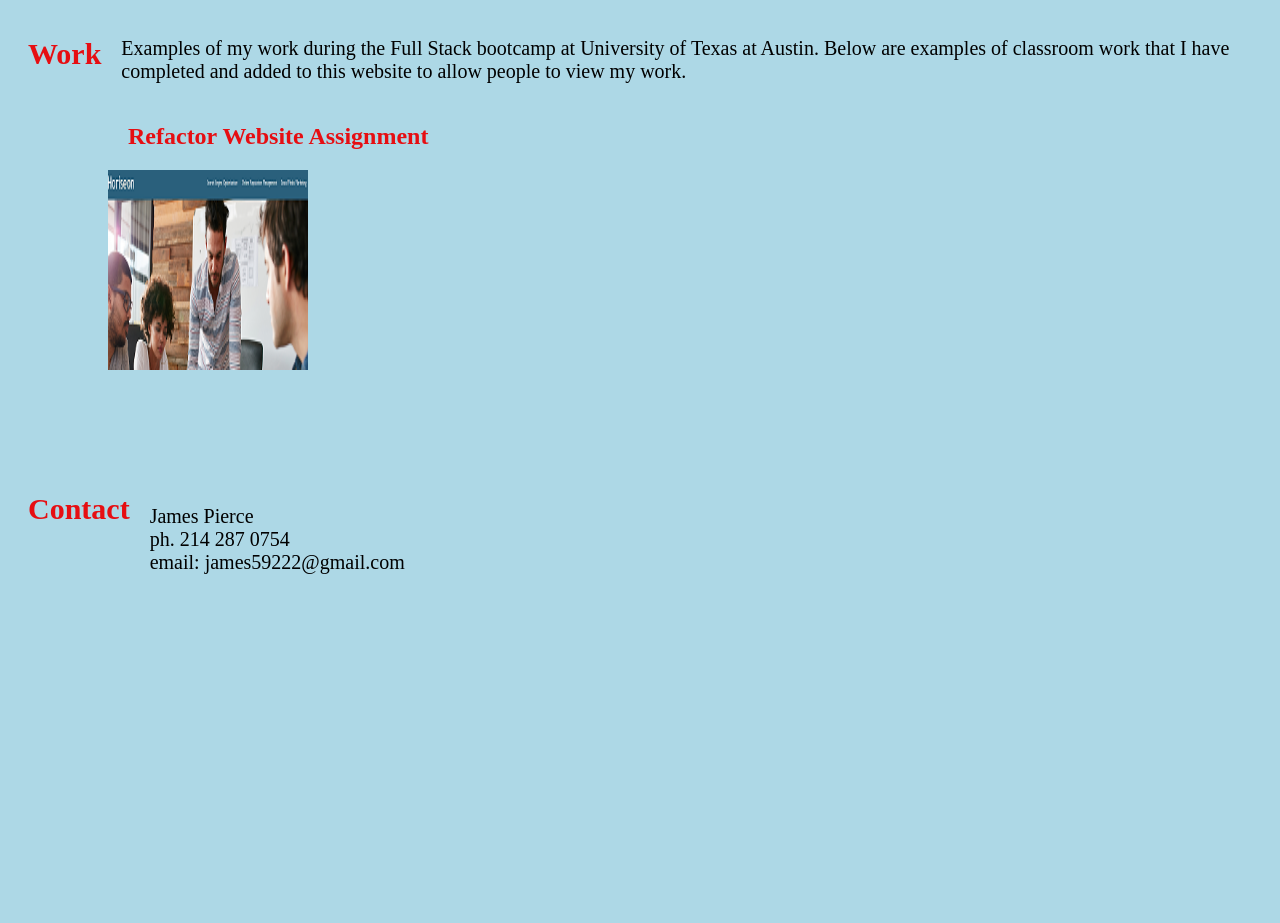
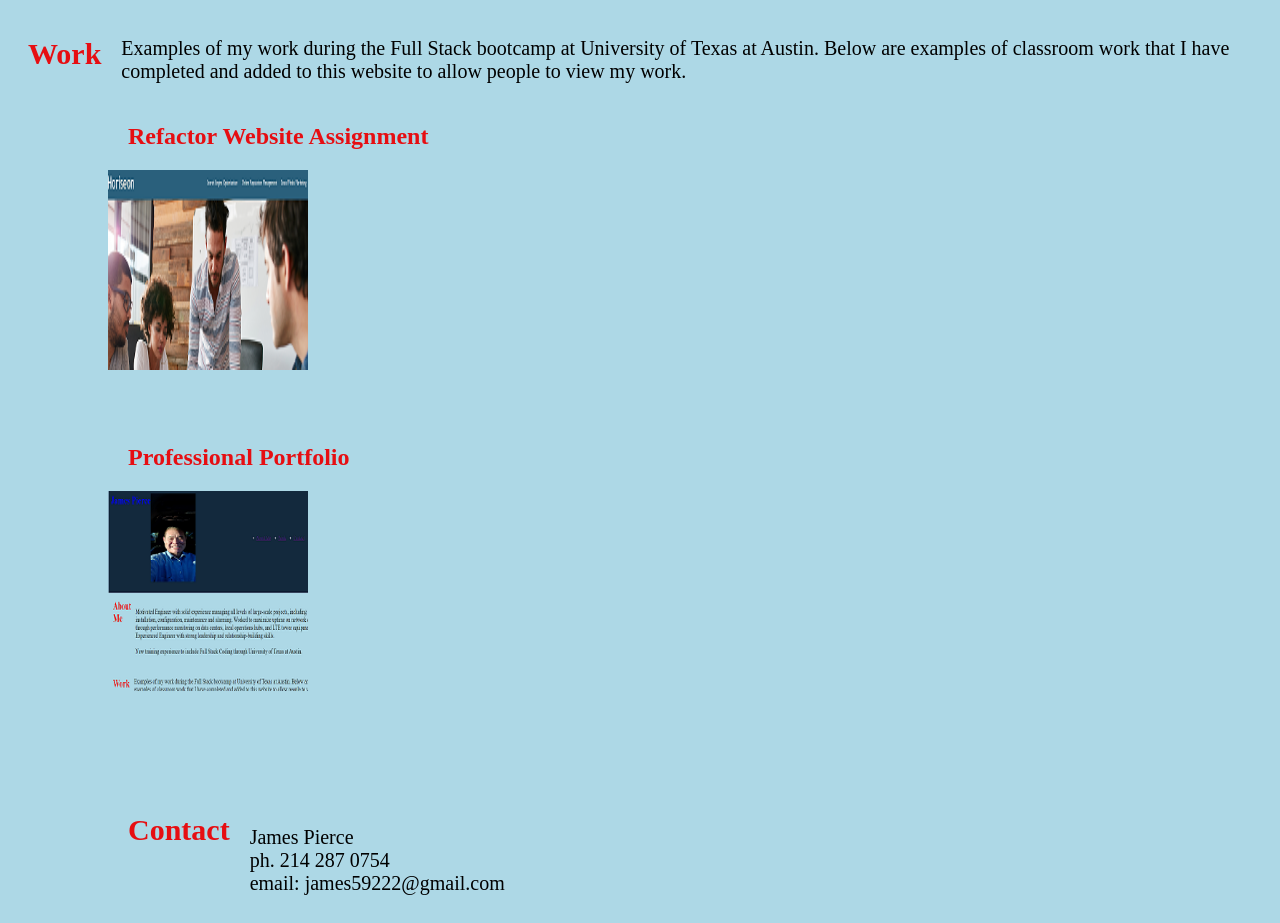
Before and after one commit to james59222/student-portfolio-week2-hwk, a plain HTML site: page index.html in a window 1280 px wide. Shown: the part 510-1433 px from the top of the page. Before the commit the page ends 1112 px from the top, so only its background shows below. Drawn offline with Linux system fonts and the light colour scheme.

Commit message:
added another project image and link

```diff
--- a/index.html
+++ b/index.html
@@ -56,6 +56,12 @@
         <div class="refactor">
         <h2>Refactor Website Assignment</h2>
         <a href="refactor/index.html"><img src="refactor.png" class="thumbnail" height="200" width="200"/></a>
+      <br>
+      <br>
+      <br>
+      <div class="wk2Challenge">
+        <h2>Professional Portfolio</h2>
+        <a href="https://james59222.github.io/student-portfolio-week2-hwk/"><img src="w2challenge.png" class="thumbnail" height="200" width="200"/></a>
       </div>
       <div id = "Contact" class="Contact">
       <h2>
--- a/style.css
+++ b/style.css
@@ -43,7 +43,12 @@ header {
 
   .refactor {
     margin-left: 100px;
+    display: flexbox;
   }
+  /*.wk2challenge {
+    margin-right: 300px;
+    display:flexbox;
+  }*/
 
   /*image thumbnail enlargement*/
   .thumbnail {
```
Also changed, not shown: w2challenge.png (added).
